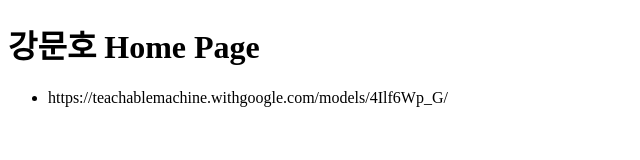
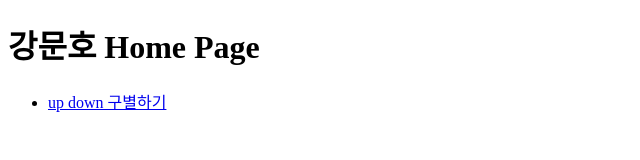
Before and after one commit to whitedwarf2/whitedwarf2.com, a plain HTML site: page index.html in a window 1280 px wide. Shown: the whole page, without its empty margins (0-640 px from the left). Drawn offline with Linux system fonts and the light colour scheme.

Commit message:
Update index.html

```diff
--- a/index.html
+++ b/index.html
@@ -9,7 +9,7 @@
 <body>
   <h1> 강문호 Home Page </h1>
   <ul>
-    <li>https://teachablemachine.withgoogle.com/models/4Ilf6Wp_G/</li>
+    <li><a href="https://teachablemachine.withgoogle.com/models/4Ilf6Wp_G/">up down 구별하기</li>
    </ul>
 
 </body>
```
